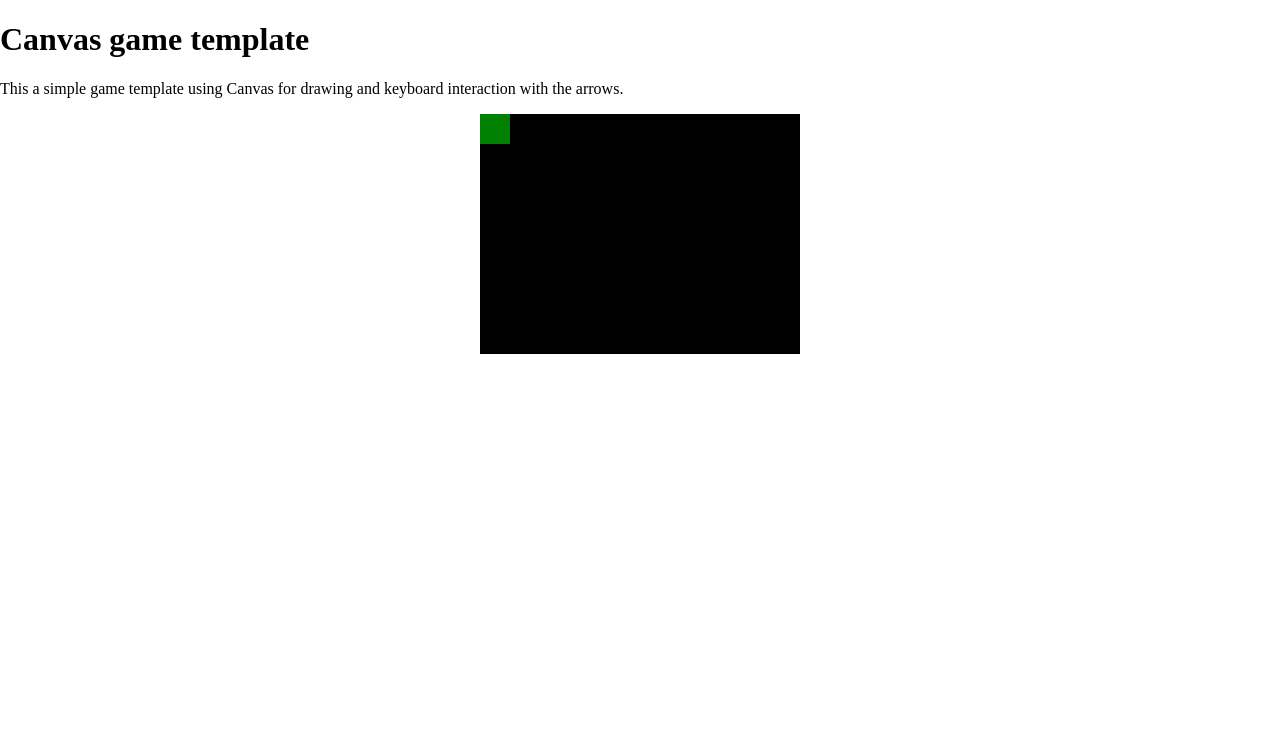
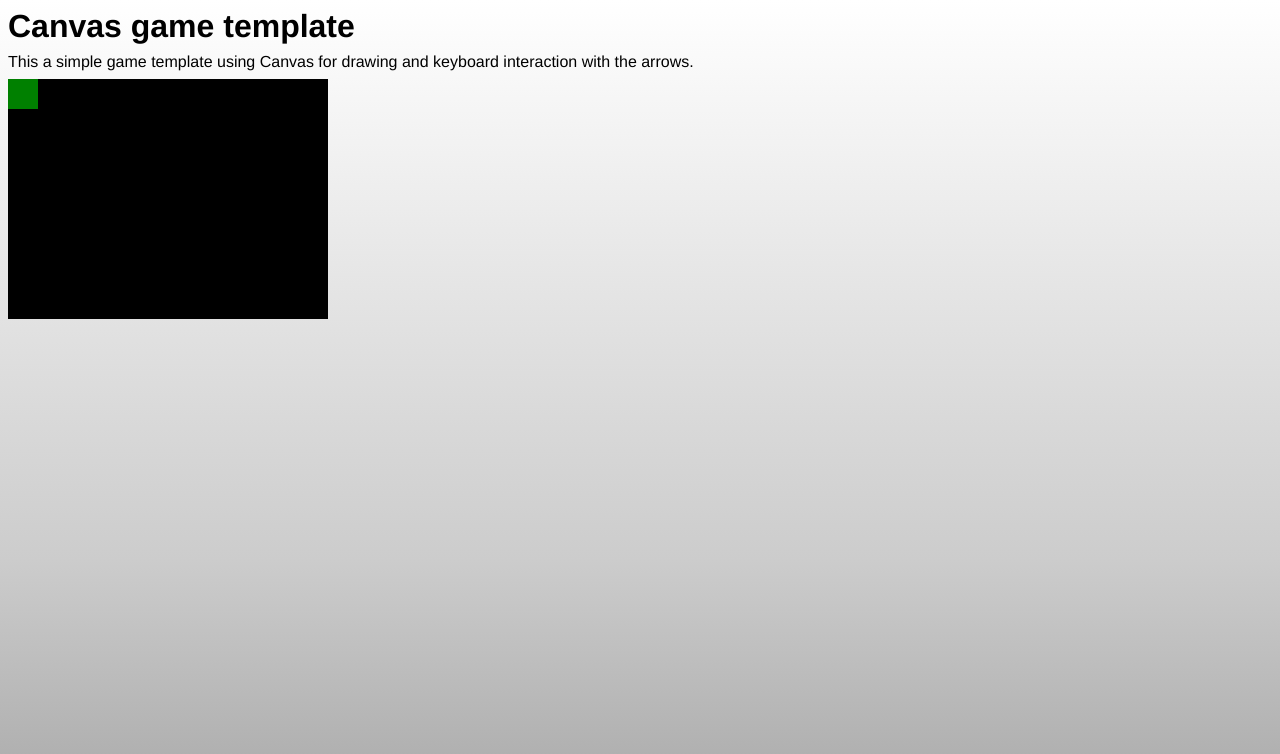
Before and after one commit to mozilla/mortar-game-stub, a plain HTML site: page index.html in a window 1280 px wide. Drawn offline with Linux system fonts and the light colour scheme.

```diff
--- a/css/app.css
+++ b/css/app.css
@@ -1,13 +1,37 @@
 html, body {
+    height: 100%;
+}
+body {
   margin: 0;
-  padding: 0;
 }
 
-canvas {
-  display: block;
-  margin: 0 auto;
+body {
+    font-family: Helvetica, Arial, sans;
+    background: linear-gradient(0deg, #aaa, #ccc 30%, #fff);
+    background-size: 100% 100%;
+    background-repeat: none;
+}
+
+main {
+  padding: 0.5rem;
+}
+
+h1 {
+    margin: 0 0 0.5rem 0;
+}
+
+p {
+    margin: 0.5rem 0;
+}
+
+#install {
+  font-size: 1rem;
 }
 
 #install.hidden {
   display: none;
 }
+
+canvas {
+  display: block;
+}
--- a/index.html
+++ b/index.html
@@ -12,8 +12,10 @@
     <link rel="stylesheet" href="css/app.css">
   </head>
   <body>
-    <h1>Canvas game template</h1>
-    <p>This a simple game template using Canvas for drawing and keyboard interaction with the arrows. <button id="install" class="hidden">Install</button></p>
+    <main>
+      <h1>Canvas game template <button id="install" class="hidden">Install</button></h1>
+      <p>This a simple game template using Canvas for drawing and keyboard interaction with the arrows.</p>
+    </main>
 
     <script type="text/javascript" src="js/input.js"></script>
     <script type="text/javascript" src="js/lib/install.js"></script>
--- a/js/app.js
+++ b/js/app.js
@@ -51,11 +51,12 @@
 
 
     // Create the canvas
+    var mainContainer = document.querySelector('main');
     var canvas = document.createElement("canvas");
     var ctx = canvas.getContext("2d");
     canvas.width = 320;
     canvas.height = 240;
-    document.body.appendChild(canvas);
+    mainContainer.appendChild(canvas);
 
     // The player's state
     var player = {
@@ -103,7 +104,8 @@
 
     // Update game objects.
     // We'll use GameInput to detect which keys are down.
-    // If you look at the bottom of index.html, we load GameInput before app.js
+    // If you look at the bottom of index.html, we load GameInput
+    // from js/input.js right before app.js
     function update(dt) {
         // Speed in pixels per second
         var playerSpeed = 100;
```
